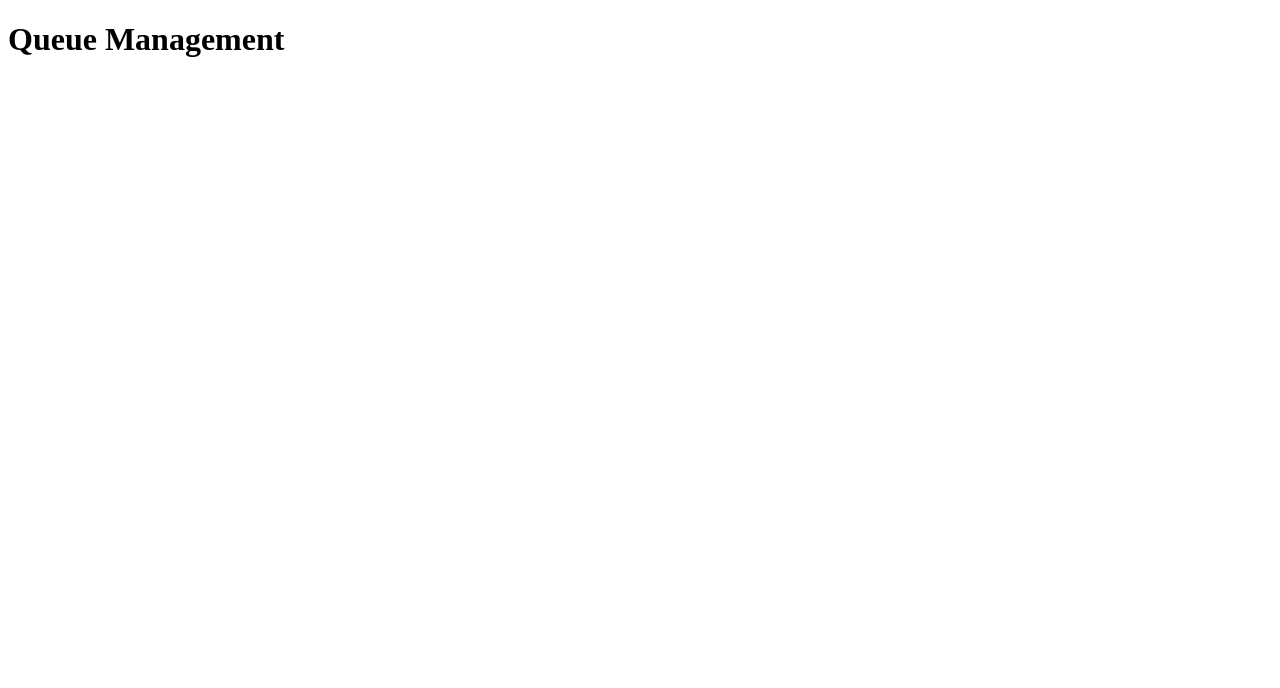
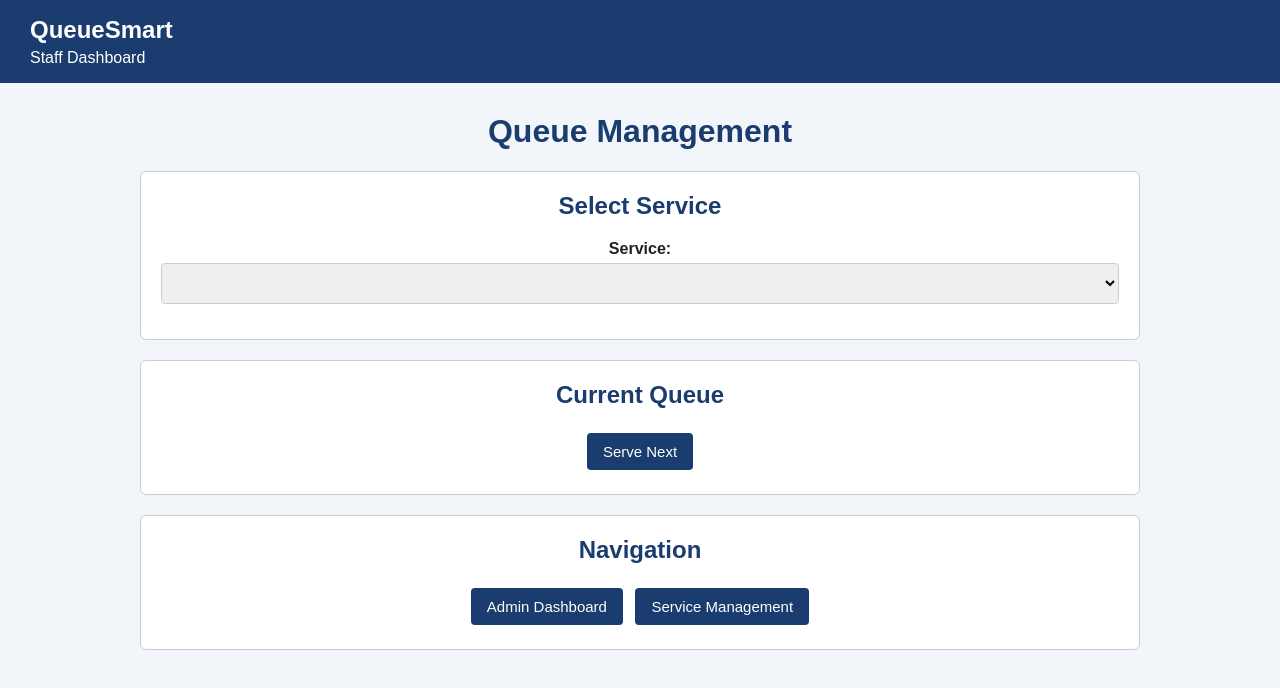
Before and after one commit to s101623/cosc4353-group9, a plain HTML site: page frontend/queue-management.html in a window 1280 px wide. Drawn offline with Linux system fonts and the light colour scheme.

Commit message:
build queue management screen

```diff
--- a/frontend/queue-management.html
+++ b/frontend/queue-management.html
@@ -5,10 +5,49 @@
     <meta name="viewport" content="width=device-width, initial-scale=1.0">
     <title>QueueSmart - Queue Management</title>
     <link rel="stylesheet" href="css/style.css">
+    <link rel="stylesheet" href="css/admin-screens.css">
 </head>
 <body>
-    <h1>Queue Management</h1>
+    <header>
+        <h2>QueueSmart</h2>
+        <p>Staff Dashboard</p>
+    </header>
+
+    <main>
+        <h1>Queue Management</h1>
+
+        <section>
+            <h2>Select Service</h2>
+
+            <div class="field">
+                <label for="queue-service">Service:</label>
+                <select id="queue-service">
+                    <!-- Services will be added using mock data -->
+                </select>
+            </div>
+        </section>
+
+        <section>
+            <h2>Current Queue</h2>
+
+            <p id="queue-summary"></p>
+
+            <div id="queue-list">
+                <!-- Visitors in the selected queue will be displayed here -->
+            </div>
+
+            <button type="button" id="serve-next">Serve Next</button>
+        </section>
+
+        <section>
+            <h2>Navigation</h2>
+
+            <a href="admin-dashboard.html">Admin Dashboard</a>
+            <a href="service-management.html">Service Management</a>
+        </section>
+    </main>
 
     <script src="js/mock-data.js"></script>
+    <script src="js/queue-management.js"></script>
 </body>
 </html>
```
